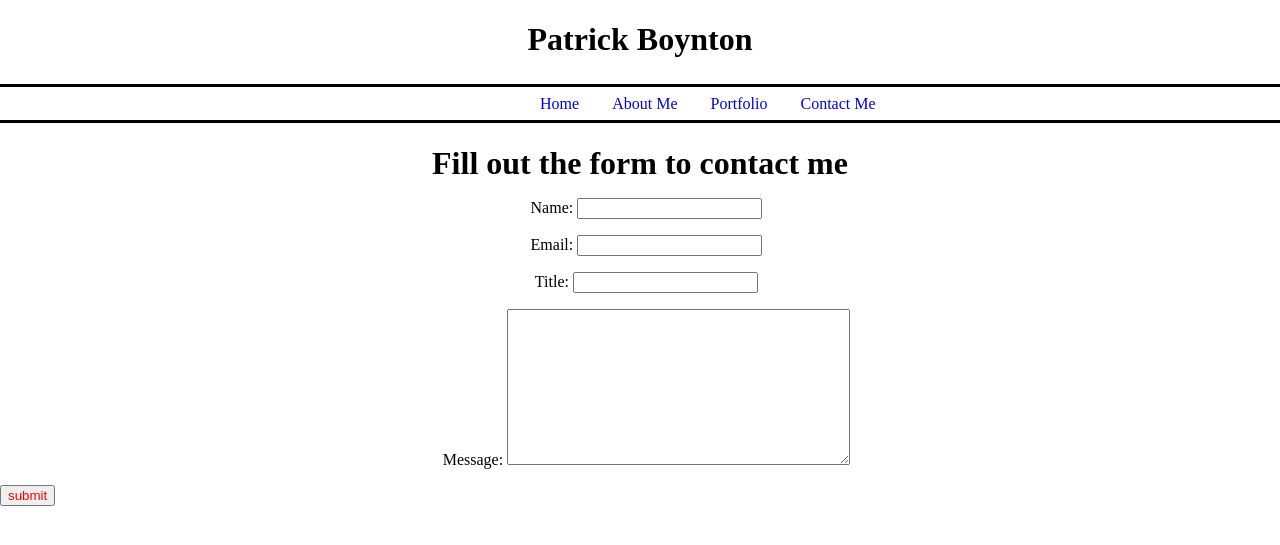
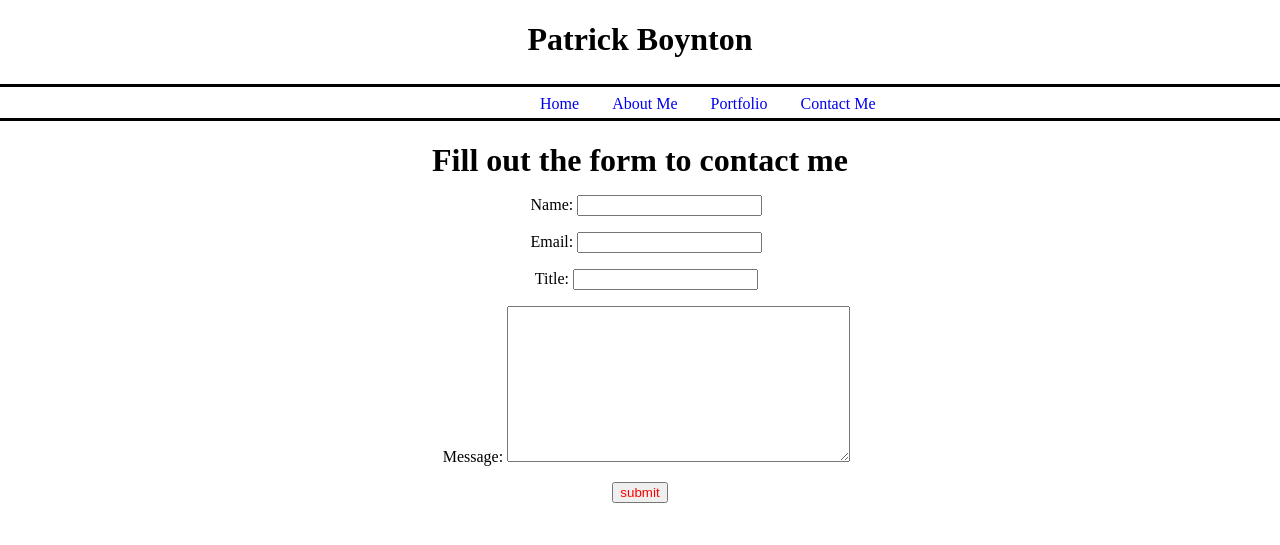
Before and after one commit to PatrickBoyn/PersonalSite, a Django app: page /contact in a window 1280 px wide. Shown: the top 545 px of the page. Run offline with Django 3.2, Linux system fonts and the light colour scheme.

Commit message:
Finally centered the submit button.  The issue with the odd spacing of the hover effect has to do with the padding around the li's.

```diff
--- a/personal/static/css/site.css
+++ b/personal/static/css/site.css
@@ -18,17 +18,19 @@ ul{
     display:flex;
     padding-left:40%;
     padding-top:.6%;
-    padding-bottom:.6%;
+    padding-bottom:.4%;
     margin:0;
     border-bottom:3px solid black;
 }
+form{
+    text-align:center;
+}
 li{
     margin-left:3%;
+    padding:0;
     height:100%;
 }
 input[type="submit"]{
-    display:inline;
-    text-align:center;
     color:red;
 }
 a{
```
